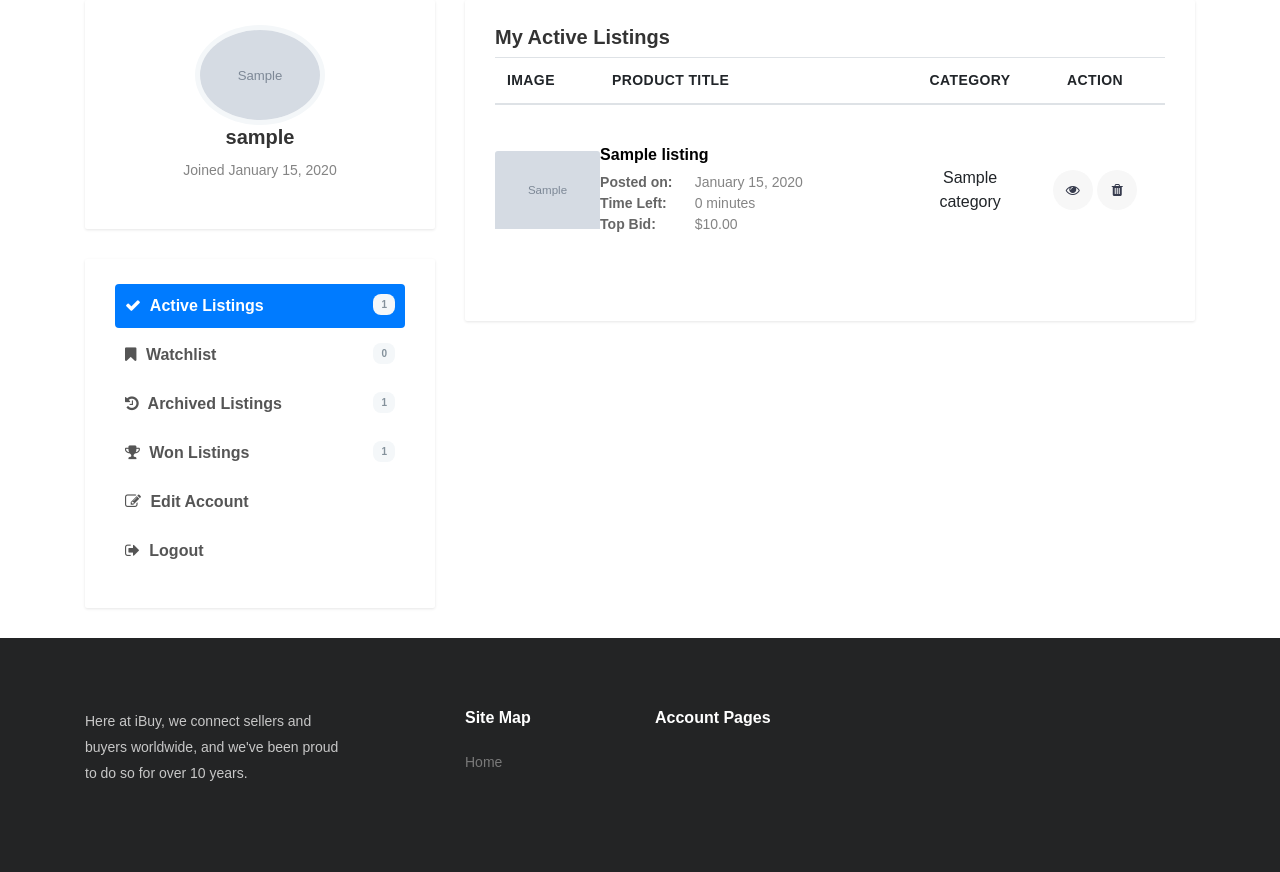
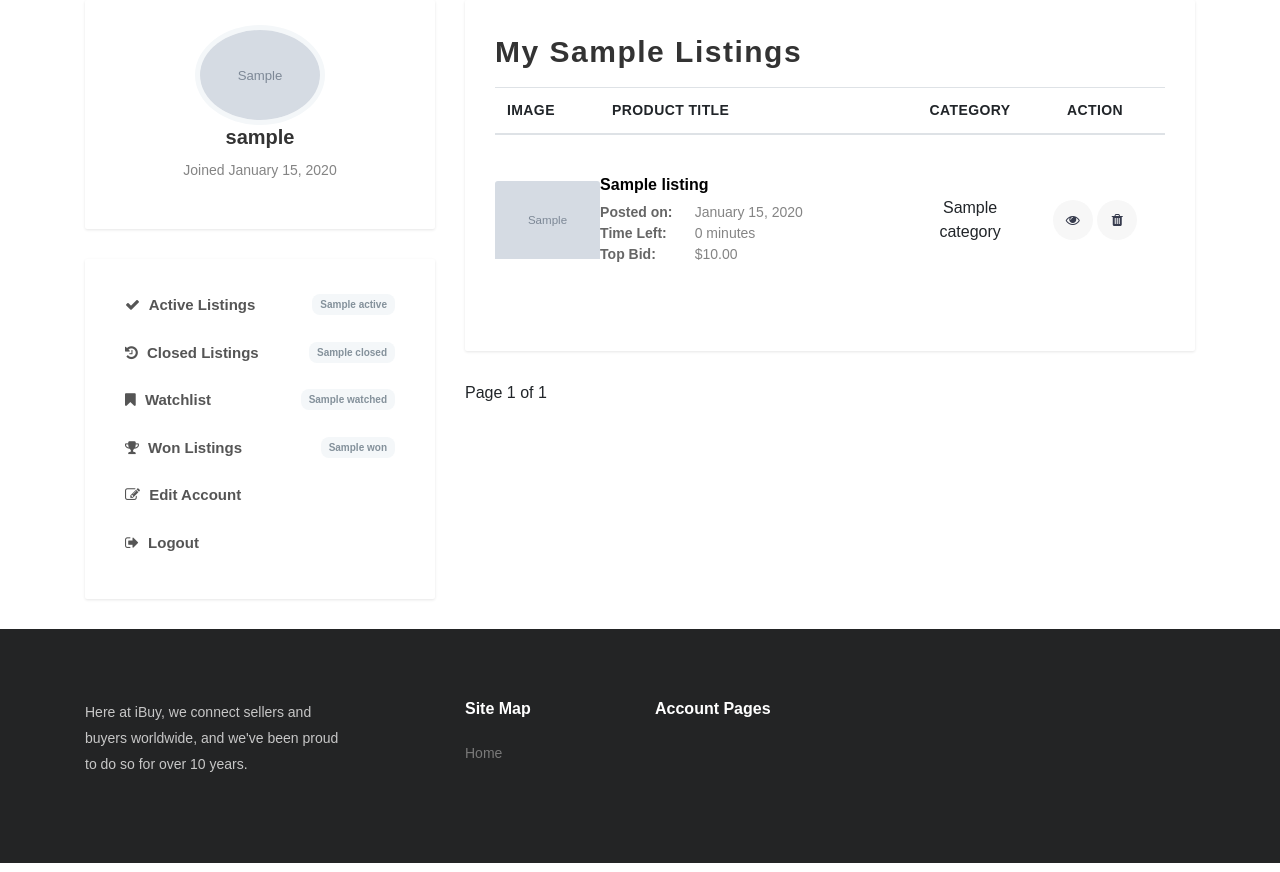
Before and after one commit to zachmichael14/auction_site, a Django app: template users/templates/users/profile.html in a window 1280 px wide. Shown: the part 71-943 px from the top of the page. Run offline with Django 3.2, Linux system fonts and the light colour scheme; a user stored in the database is signed in; tables that the repository leaves empty hold one stand-in row (values such as "Sample post"); the template is opened without the code that fills it: values that come from a table or form of the project are taken from there, most other values are stand-ins (such as "Sample title", 1, 10 or a date in 2020); grey boxes marked "Sample" are stand-in pictures; some libraries are stand-ins or nearby versions; some web fonts are replaced.

Commit message:
Add query params to sidebar links

```diff
--- a/users/templates/users/profile.html
+++ b/users/templates/users/profile.html
@@ -1,4 +1,5 @@
 {% extends "auctions/layout.html" %}
+{% load url_extras %}
 
 {% block title %} {{ user }}'s Account {% endblock title %}
 
@@ -16,37 +17,37 @@
             <p>Joined {{ user.date_joined|date:"F d, Y"}}</p>
           </div>
           <div class="widget user-dashboard-menu">
-            <ul class="nav nav-pills justify-content-center flex-column" id="pills-tab" role="tablist">
+            <ul class="nav justify-content-center flex-column">
               <li class="nav-item">
-                <a class="nav-link active" id="pills-active-tab" data-toggle="pill" href="#pills-active" role="tab" aria-controls="pills-active" aria-selected="True">
+                <a class="nav-link" href="{% url 'users:profile' q_set='active' %}">
                   <i class="fa fa-check"></i>
                   Active Listings
-                  <span>{{ active_listings|length }}</span>
+                  <span>{{ counts.active }}</span>
                 </a>
               </li>
-							<li class="nav-item">
-								<a class="nav-link" id="pills-watchlist-tab" data-toggle="pill" href="#pills-watchlist" role="tab" aria-controls="pills-watchlist" aria-selected="false">
+              <li class="nav-item">
+                <a class="nav-link" href="{% url 'users:profile' q_set='closed' %}">
+                  <i class="fa fa-history"></i>
+                  Closed Listings
+                  <span>{{ counts.closed }}</span>
+                </a>
+              </li>
+              <li class="nav-item">
+                <a class="nav-link" href="{% url 'users:profile' q_set='watched' %}">
                   <i class="fa fa-bookmark"></i>
                   Watchlist
-                  <span>{{ watchlist|length }}</span>
+                  <span>{{ counts.watched }}</span>
                 </a>
-							</li>
-							<li class="nav-item">
-								<a class="nav-link" id="pills-archived-tab" data-toggle="pill" href="#pills-archived" role="tab" aria-controls="pills-archived" aria-selected="false">
-                  <i class="fa fa-history"></i>
-                  Archived Listings
-                  <span>{{ archived_listings|length }}</span>
-                </a>
-							</li>
+              </li>
               <li class="nav-item">
-								<a class="nav-link" id="pills-won-tab" data-toggle="pill" href="#pills-won" role="tab" aria-controls="pills-won" aria-selected="false">
+                <a class="nav-link" href="{% url 'users:profile' q_set='won' %}">
                   <i class="fa fa-trophy"></i>
                   Won Listings
-                  <span>{{ user.won.all|length }}</span>
+                  <span>{{ counts.won }}</span>
                 </a>
-							</li>
+              </li>
               <li class="nav-item">
-                <a class="nav-link" href="#">
+                <a class="nav-link" href="{% url 'users:edit' user.id %}">
                   <i class="fa fa-edit"></i>
                   Edit Account
                 </a>
@@ -62,12 +63,10 @@
         </div>
       </div>
       <div class="col-md-10 offset-md-1 col-lg-8 offset-lg-0">
-        <div class="widget dashboard-container my-adslist">
-          <div class="tab-content" id="pills-tabContent">
-            <!-- Active Listings-->
-            <div class="tab-pane active" id="pills-active" role="tabpanel" aria-labelledby="pills-active-tab">
-              <h3 class="tab-title">My Active Listings</h3>
-            {% if active_listings %}
+        <div class="widget dashboard-container">
+            <!-- Listings-->
+            {% if listings %}
+            <h2>My {{ q_set|capfirst }} Listings</h2>
               <table class="table table-responsive product-dashboard-table">
                 <thead>
                   <tr>
@@ -78,7 +77,7 @@
                   </tr>
                 </thead>
                 <tbody>
-                {% for listing in active_listings %}
+                {% for listing in listings %}
                   <tr>
                     <td class="product-thumb">
                       <a href="{% url 'auctions:listing' listing.id %}">
@@ -115,8 +114,24 @@
             {% else %}
               Nothing to report.
             {% endif %}
-            </div>
-          </div>
+        </div>
+        <!-- Pagination -->
+        <div class="pagination">
+          <span class="step-links">
+          {% if page_obj.has_previous %}
+            <a href="?{% query_params page=1 %}">&laquo; first</a>
+            <a href="?{% query_params page=page_obj.previous_page_number %}">prev | </a>
+          {% endif %}
+
+            <span class="current">
+              Page {{ page_obj.number }} of {{ page_obj.paginator.num_pages }}
+            </span>
+
+          {% if page_obj.has_next %}
+            <a href="?{% query_params page=page_obj.next_page_number %}"> | next</a>
+            <a href="?{% query_params page=page_obj.paginator.num_pages %}">last &raquo;</a>
+          {% endif %}
+          </span>
         </div>
       </div>
     </div>
```
